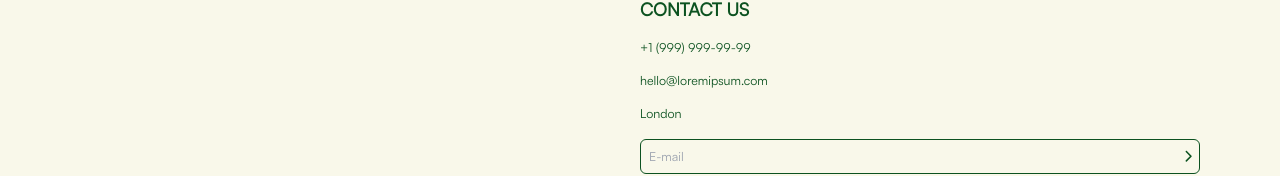
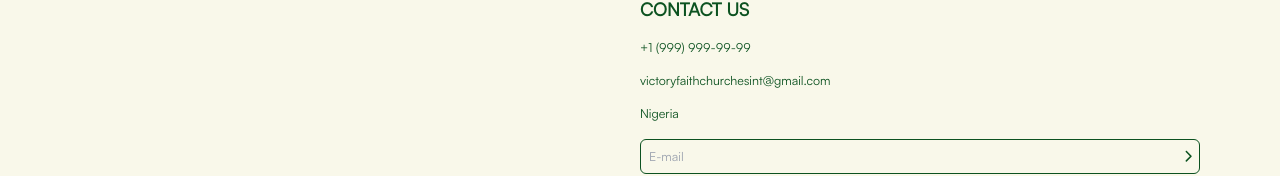
Before and after one commit to kelliaUmuhire/vfc-frontend, a React (Vite) app: page / in a window 1280 px wide. Shown: the part 3029-3205 px from the top of the page. Built offline with nearby package versions, Linux system fonts and the light colour scheme.

Commit message:
Update Footer.jsx

```diff
--- a/src/components/layout/Footer.jsx
+++ b/src/components/layout/Footer.jsx
@@ -41,8 +41,8 @@ const Footer = () => {
                 <div className="space-y-4">
                     <h3 className="text-lg font-bold">CONTACT US</h3>
                     <p>+1 (999) 999-99-99</p>
-                    <p>hello@loremipsum.com</p>
-                    <p>London</p>
+                    <p>victoryfaithchurchesint@gmail.com</p>
+                    <p>Nigeria</p>
                     <div className="relative mt-4">
                         <input
                             type="email"
```
